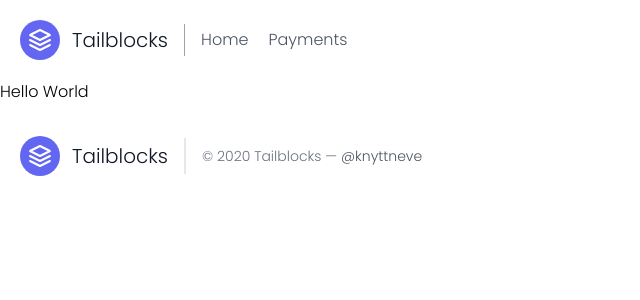
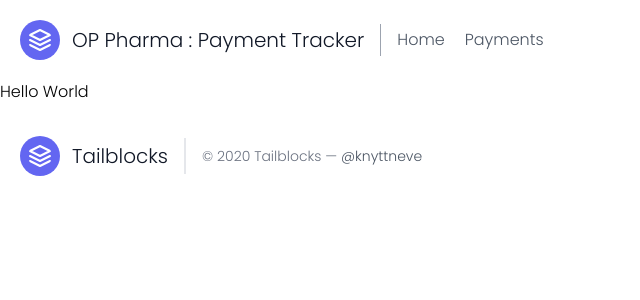
Before and after one commit to codes-guide-youtube/payment-tracker, a Next.js app: page / in a window 1280 px wide. Shown: the top 300 px of the page, without its empty margins (0-640 px from the left). Built offline with nearby package versions, Linux system fonts and the light colour scheme.

Commit message:
header branding ( name)

```diff
--- a/src/components/Header.js
+++ b/src/components/Header.js
@@ -8,7 +8,7 @@ const Header = () => {
         <svg xmlns="http://www.w3.org/2000/svg" fill="none" stroke="currentColor" stroke-linecap="round" stroke-linejoin="round" stroke-width="2" className="w-10 h-10 text-white p-2 bg-indigo-500 rounded-full" viewBox="0 0 24 24">
           <path d="M12 2L2 7l10 5 10-5-10-5zM2 17l10 5 10-5M2 12l10 5 10-5"></path>
         </svg>
-        <span className="ml-3 text-xl">Tailblocks</span>
+        <span className="ml-3 text-xl">OP Pharma : Payment Tracker</span>
       </Link>
       <nav className="md:mr-auto md:ml-4 md:py-1 md:pl-4 md:border-l md:border-gray-400	flex flex-wrap items-center text-base justify-center">
         <Link href="/" className="mr-5 hover:text-gray-900 hover:scale-105">Home</Link>
```
